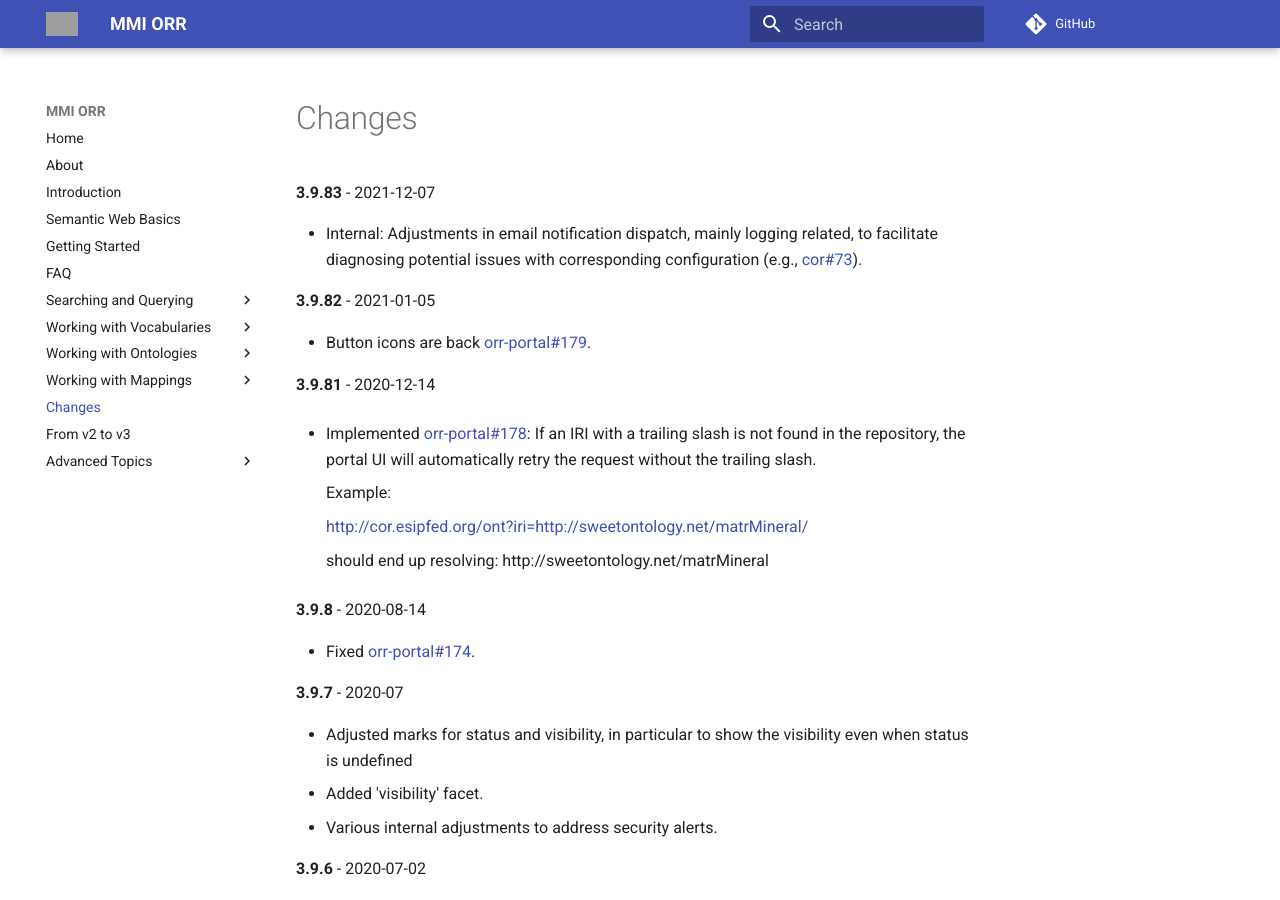
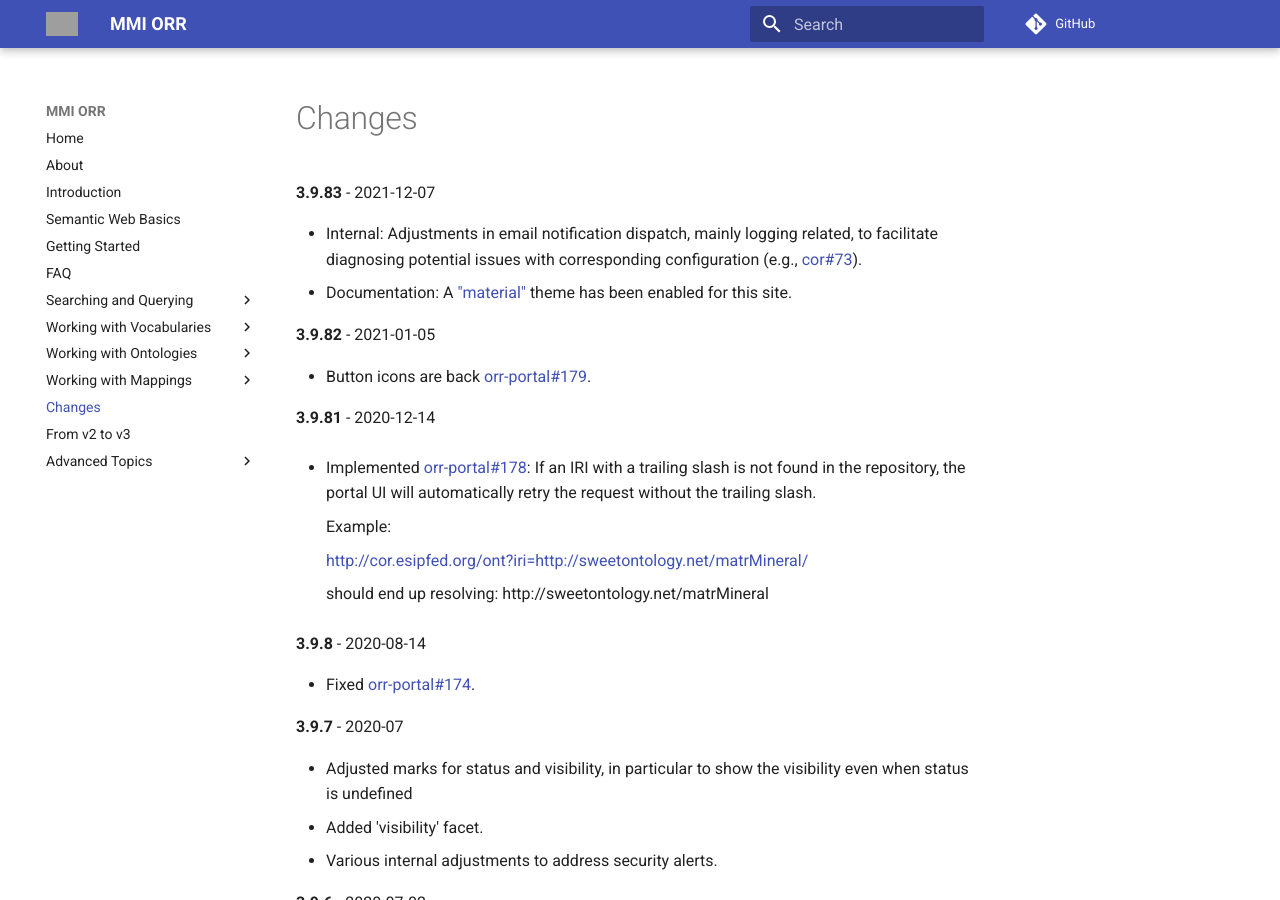
Before and after one commit to mmisw/mmiorr-docs, an MkDocs documentation site: the page built from docs/changes.md, in a window 1280 px wide and 900 px high. Built offline with MkDocs 1.6.1 and Material for MkDocs 9.7.7, drawn with Linux system fonts in a browser that asks for light colours; comment, search, counter and statistics services are not loaded; old or Windows-style settings are respelled for this version of MkDocs; grey boxes are pictures that could not be loaded.

Commit message:
material theme

```diff
--- a/docs/changes.md
+++ b/docs/changes.md
@@ -4,6 +4,8 @@
   to facilitate diagnosing potential issues with corresponding
   configuration
   (e.g., [cor#73](https://github.com/ESIPFed/cor/issues/73)).
+- Documentation: A ["material"](https://squidfunk.github.io/mkdocs-material/)
+  theme has been enabled for this site.
 
 **3.9.82** - 2021-01-05
 
```
